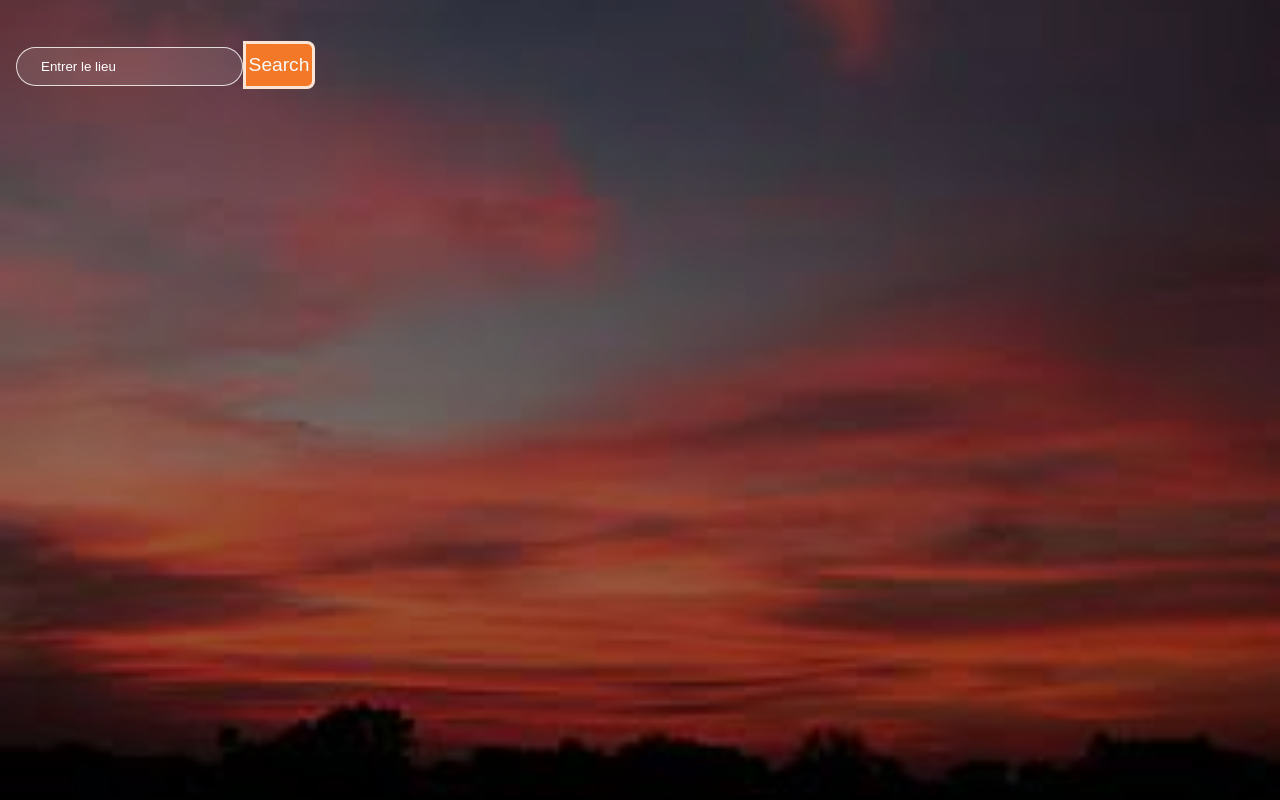
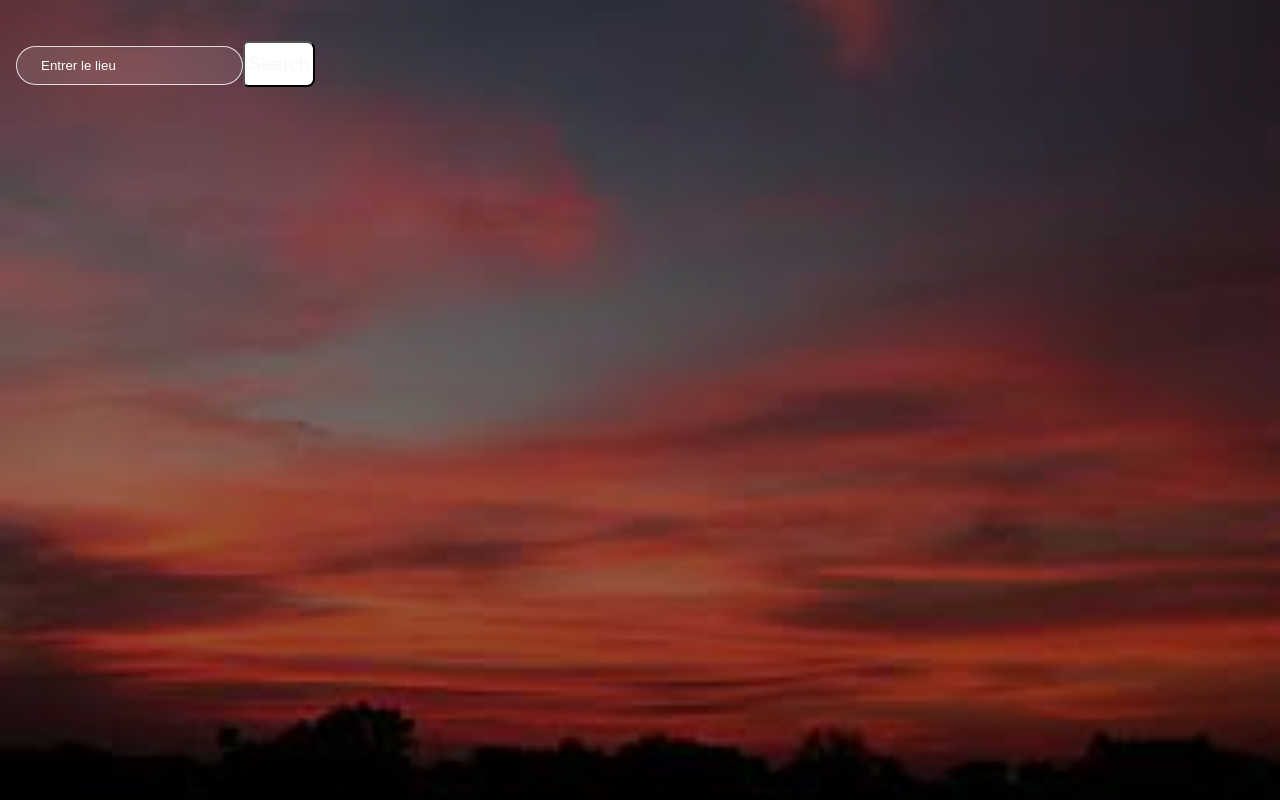
Before and after one commit to Biram-NDIAYE/applicationmeteo, a React (Create React App) app: page / in a window 1280 px wide. Built offline with nearby package versions, Linux system fonts and the light colour scheme.

Commit message:
Update index.css

```diff
--- a/src/index.css
+++ b/src/index.css
@@ -97,8 +97,8 @@ color:white;
  font-size: 700;
    }
 button {
-  background-color: rgb(243, 121, 40);
-  border: 3px solid rgba(255, 255, 255, 0.8);
+  background-color: white;
+  border-radius: 5px;
   width: 72px;
   padding: 10px 0px;
   border-top-right-radius: 8px;
```
